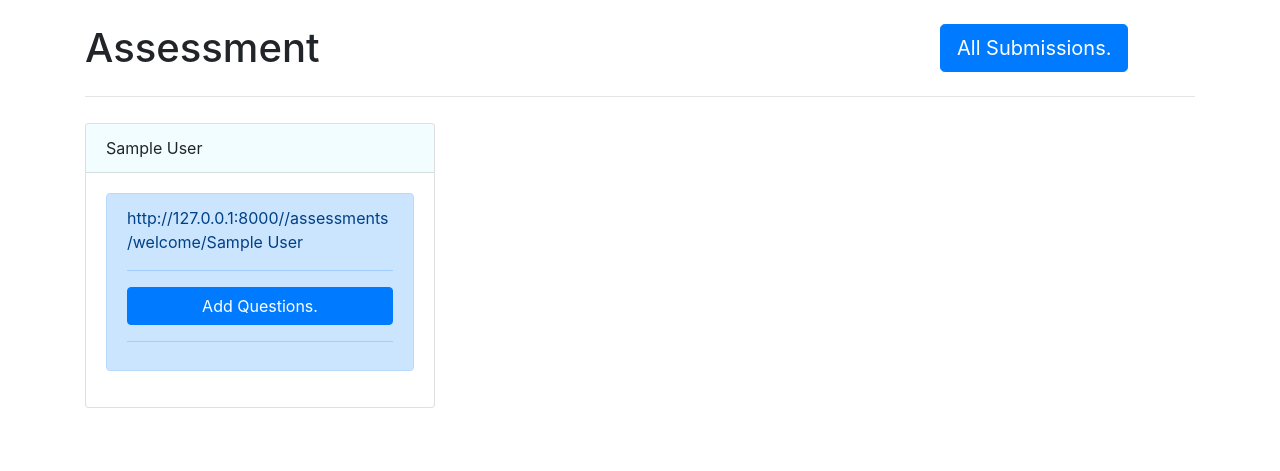
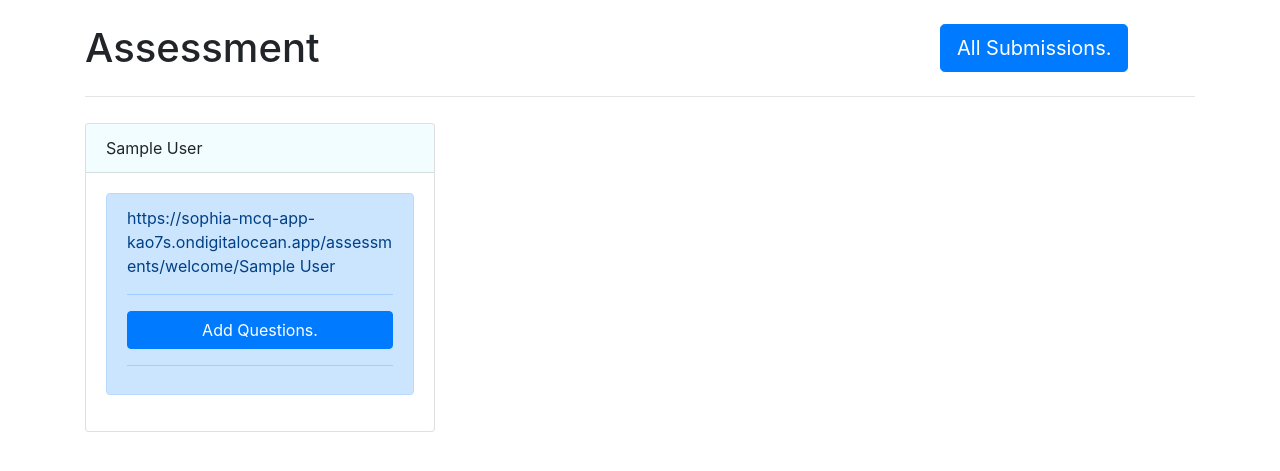
Before and after one commit to PerfectSkillsSophia/mcqv2, a Django app: page /administration/dashboard/ in a window 1280 px wide. Shown: the part 81-552 px from the top of the page. Run offline with Django 4.2, Linux system fonts and the light colour scheme; a user stored in the database is signed in; tables that the repository leaves empty hold one stand-in row (values such as "Sample post"); some libraries are stand-ins or nearby versions.

Commit message:
first commit

```diff
--- a/templates/dashboard.html
+++ b/templates/dashboard.html
@@ -27,7 +27,7 @@
                 </div>
                 <div class="card-body">
                     <div class="alert alert-primary" role="alert">
-                        http://127.0.0.1:8000//assessments/welcome/{{ assessment.assessmentName }}<br>
+                        https://sophia-mcq-app-kao7s.ondigitalocean.app/assessments/welcome/{{ assessment.assessmentName }}<br>
                         <hr>
                         <a href="assessment/{{assessment.assId}}" class="btn btn-primary  btn-block"
                             id="view{{assessment.assId}}">Add Questions.</a>
```
